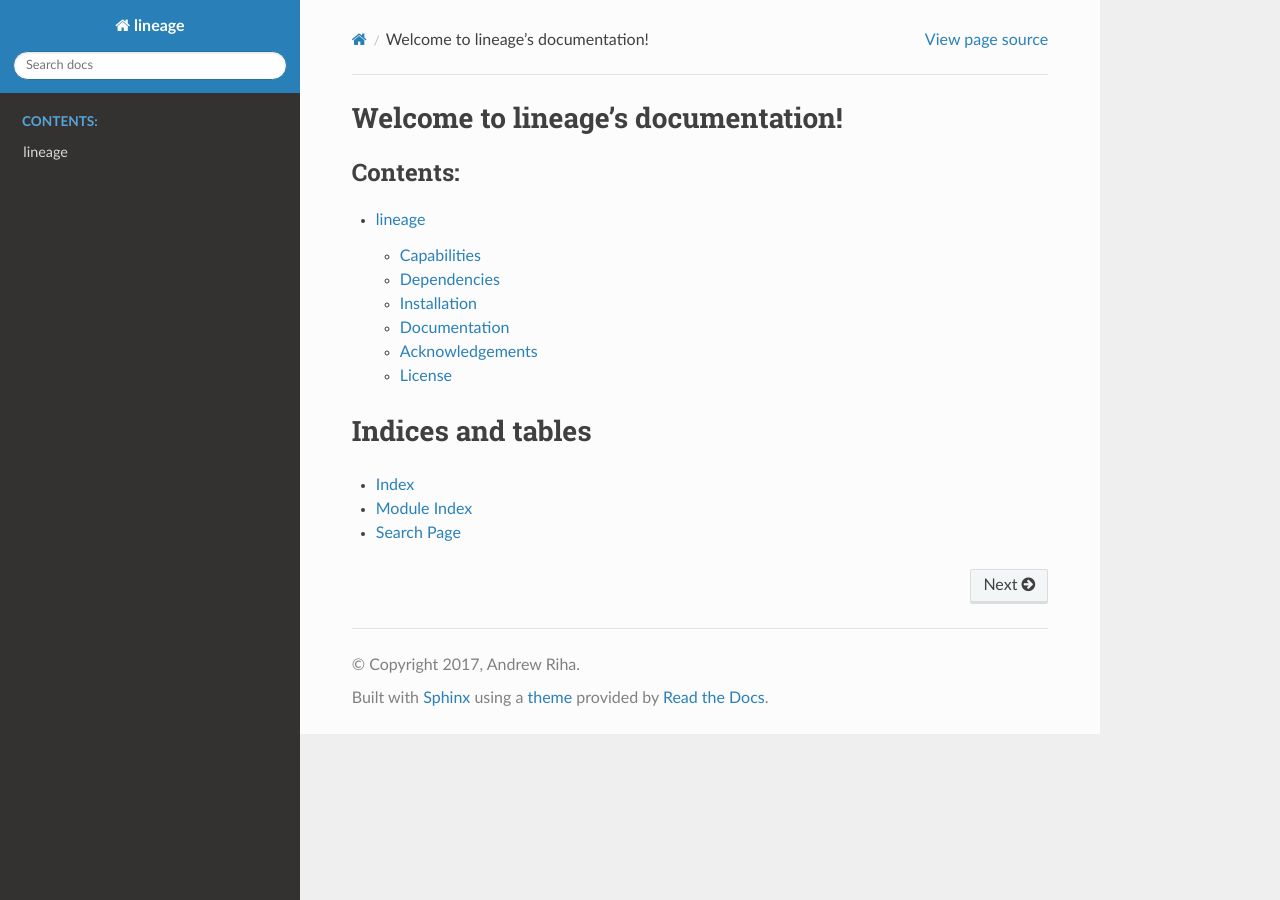
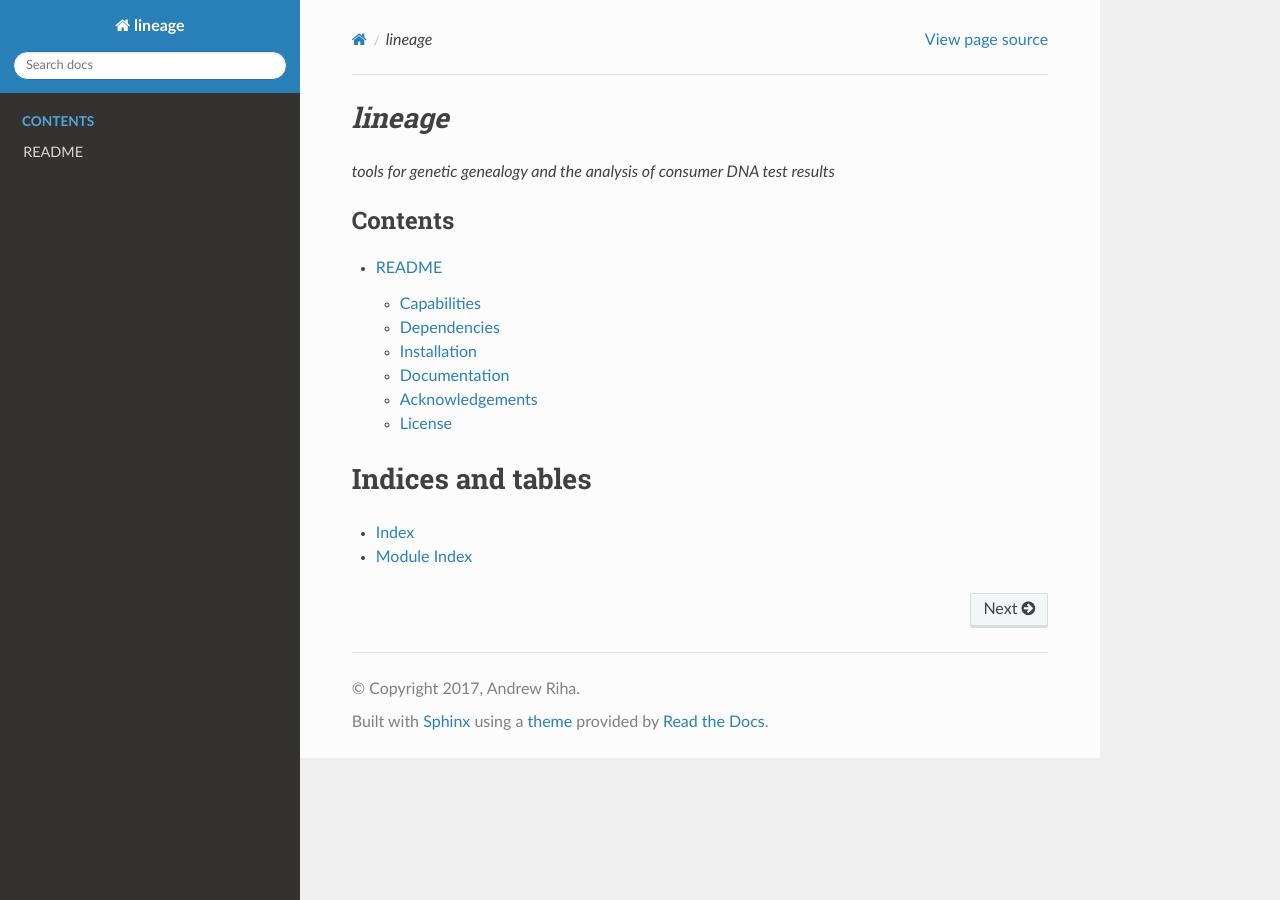
Before and after one commit to apriha/lineage, a Sphinx documentation site: the page built from docs/index.rst, in a window 1280 px wide. Built offline with Sphinx 7.4.7 and the Read the Docs theme 2.0.0, drawn with Linux system fonts in a browser that asks for light colours.

Commit message:
Update documentation

```diff
--- a/docs/index.rst
+++ b/docs/index.rst
@@ -3,18 +3,19 @@
    You can adapt this file completely to your liking, but it should at least
    contain the root `toctree` directive.
 
-Welcome to lineage's documentation!
-===================================
+`lineage`
+=========
+
+*tools for genetic genealogy and the analysis of consumer DNA test results*
 
 .. toctree::
    :maxdepth: 2
-   :caption: Contents:
+   :caption: Contents
 
-   readme
+   README <readme>
 
 Indices and tables
 ==================
 
 * :ref:`genindex`
 * :ref:`modindex`
-* :ref:`search`
```
Also changed, not shown: docs/lineage.rst (+8 -0 lines).
